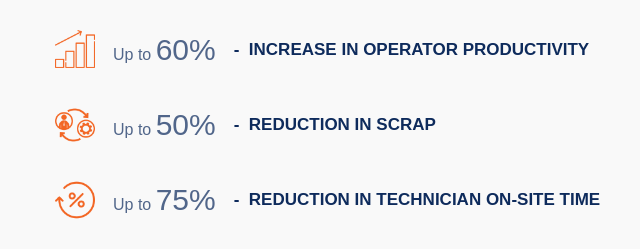
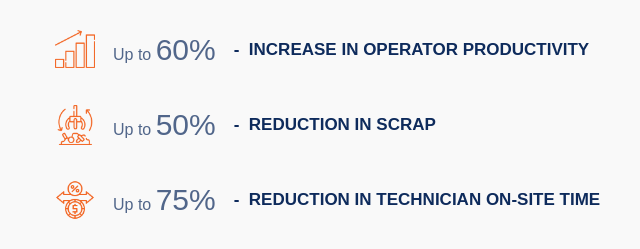
Before and after one commit to piyapatel/hritekcs-new, a plain HTML site: page improve-effeciancy.html in a window 1280 px wide. Shown: the part 4085-4334 px from the top of the page, 0-640 px from the left. Drawn offline with nearby package versions, Linux system fonts and the light colour scheme.

Commit message:
update icons

```diff
--- a/improve-effeciancy.html
+++ b/improve-effeciancy.html
@@ -455,13 +455,13 @@
                       <p class="tc-content">- &nbsp;INCREASE IN OPERATOR PRODUCTIVITY</p>
                   </div>
                   <div class="tc-icon-list">
-                    <img class="tc-icon" alt="hardhat-worker-icon" src="assets/images/man-machine-circuit-symbol.png">
+                    <img class="tc-icon" alt="hardhat-worker-icon" src="assets/images/scrap.png">
                       <div class="tc-numbered-values">Up to  <span class="tc-numbered-subtitle">50%</span>
                       </div>
                       <p class="tc-content">- &nbsp;REDUCTION IN SCRAP</p>
                   </div>
                   <div class="tc-icon-list">
-                      <img class="tc-icon" alt="hardhat-worker-icon" src="assets/images/FirstTime.png">
+                      <img class="tc-icon" alt="hardhat-worker-icon" src="assets/images/fixed-interest-rate.png">
                       <div class="tc-numbered-values">Up to  <span class="tc-numbered-subtitle">75%</span>
                       </div>
                       <p class="tc-content">- &nbsp;REDUCTION IN TECHNICIAN ON-SITE TIME</p>
```
Also changed, not shown: assets/images/fixed-interest-rate.png (added), assets/images/scrap.png (added).
